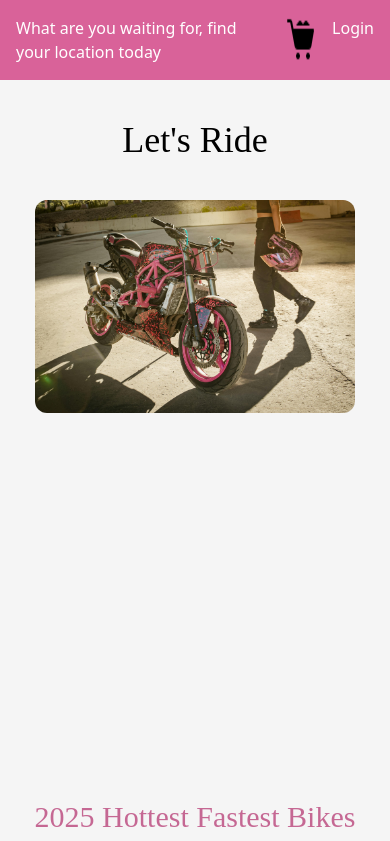
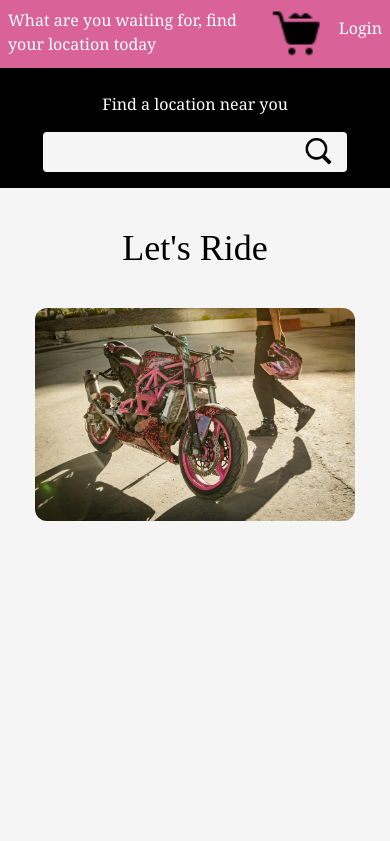
Before and after one commit to Davonne007-TX/world-of-code-and-design, a React (Vite) app: page /letsRide in a window 390 px wide. Shown: the top 841 px of the page. Built offline with nearby package versions, Linux system fonts and the light colour scheme; a web font is replaced by a local one.

Commit message:
style search bar and make everything responsive

```diff
--- a/src/components/ride/LetsRideTopHeader.jsx
+++ b/src/components/ride/LetsRideTopHeader.jsx
@@ -1,15 +1,19 @@
 import Image from "../Image";
-
+import Location from "./Location";
 export default function LetsRideTopHeader() {
   const cartImage = "/images/cartIcon.png ";
   const waiting = ["What are you waiting for, find your location today"];
   return (
-    <section className="w-full bg-pink-700/60 p-4 text-white text-md">
-      <section className="flex gap-4">
-        <p>{waiting}</p>
-        <Image image={cartImage} className="ml-auto" />
-        <p>Login</p>
+    <>
+      <section className="w-full font-serif bg-pink-700/60 p-2 text-white text-md">
+        <section className="flex gap-4">
+          <p>{waiting}</p>
+          <Image image={cartImage} className="ml-auto w-20" />
+          <p className="mt-2 md:mt-0">Login</p>
+        </section>
       </section>
-    </section>
+
+      <Location />
+    </>
   );
 }
--- /dev/null
+++ b/src/components/ride/Location.jsx
@@ -0,0 +1,24 @@
+import Image from "../Image";
+
+export default function Location() {
+  const search = "/images/search.png";
+  return (
+    <section className="bg-black font-serif p-4 text-white w-full justify-center items-center">
+      <section className="flex flex-col md:flex-row justify-center items-center gap-4 md:gap-10">
+        <p className="mt-2">Find a location near you</p>
+        <label className="relative flex justify-center items-center">
+          <input
+            type="search"
+            className="bg-neutral-100 p-2 w-76 text-black outline-none rounded "
+          />
+          <Image
+            image={search}
+            className={
+              "w-10 ml-10 p-1 lg:p-1 absolute left-54 rounded-full cursor-pointer"
+            }
+          />
+        </label>
+      </section>
+    </section>
+  );
+}
```
Also changed, not shown: public/images/search.png (added).
